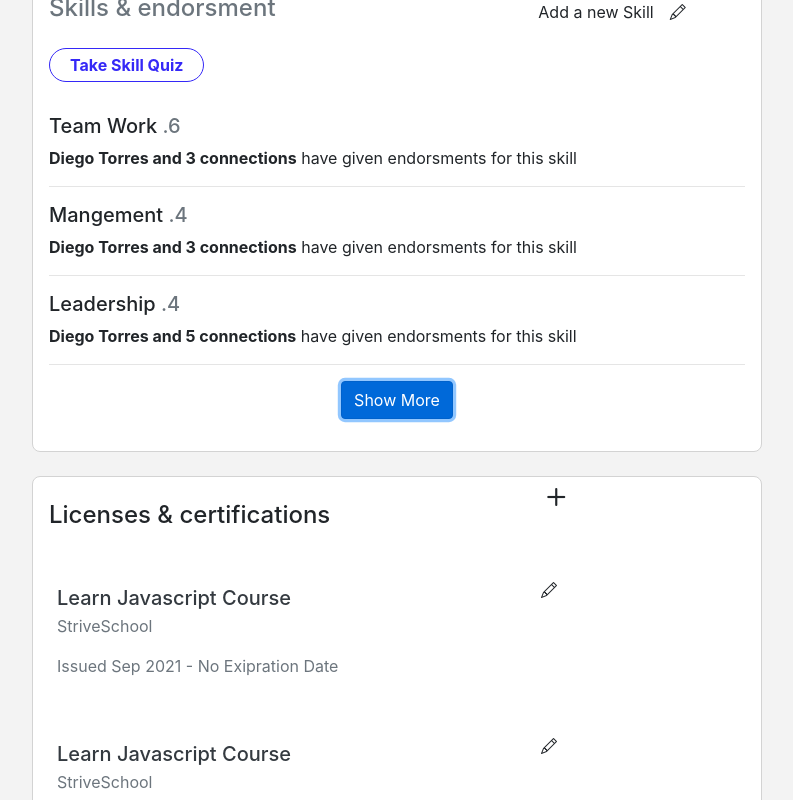
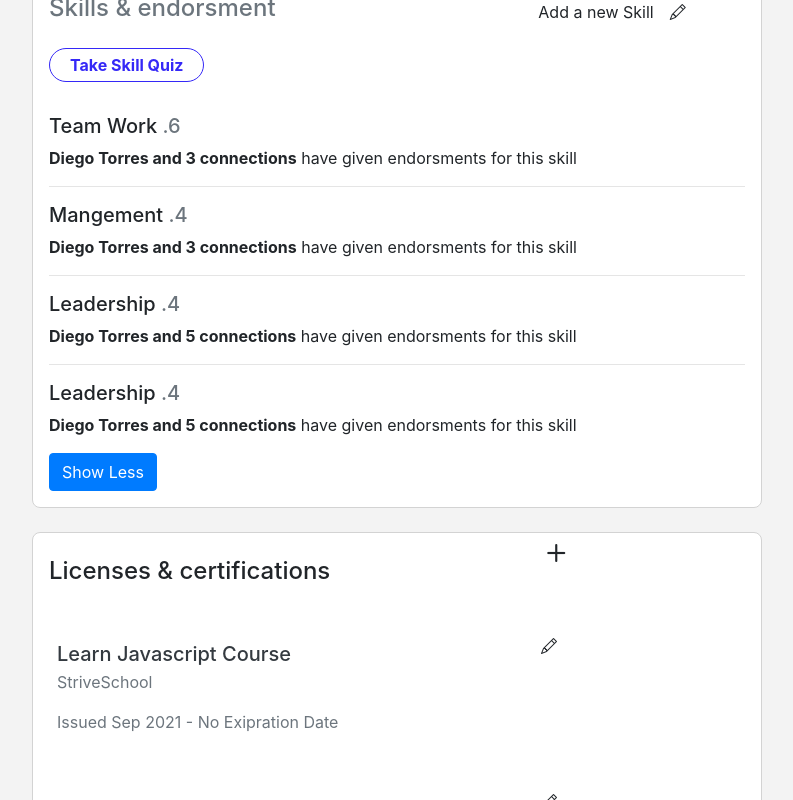
Before and after one commit to Asadbek01/linkedin-clone, a React (Create React App) app: page /profile in a window 1280 px wide. Both pictures are taken after a click on the button "Show More". Shown: the part 1197-1997 px from the top of the page, without its empty margins (53-846 px from the left). Built offline with nearby package versions, Linux system fonts and the light colour scheme; no server answers.

Commit message:
Show more Button works

```diff
--- a/src/Components/SkillDropDown.jsx
+++ b/src/Components/SkillDropDown.jsx
@@ -3,8 +3,11 @@ import DashboardItem from "./DashboardItem"
 import Row from "react-bootstrap/Row"
 import Col from "react-bootstrap/Col"
 import { Button } from "react-bootstrap"
+import { useState } from "react"
 
 const SkillDropDown = () => {
+  const [showMore, setShowMore] = useState(false)
+
   return (
     <div className="profile-sub-section mt-4">
       <Row className="align-items-center">
@@ -56,20 +59,19 @@ const SkillDropDown = () => {
             Show More<i class="bi bi-caret-down pl-2"></i>
             <span className="text-muted text-center"></span>
           </h6> */}
-          <p className=" text-center">
+
+          {!showMore && (
             <button
               className="btn btn-primary "
               type="button"
-              data-toggle="collapse"
-              data-target="#collapseExample"
-              aria-expanded="false"
-              aria-controls="collapseExample"
+              onClick={() => setShowMore(true)}
             >
               Show More
             </button>
-          </p>
-          <div className="collapse" id="collapseExample">
-            <div className="card card-body">
+          )}
+
+          {showMore && (
+            <>
               <h5>
                 Leadership <span className="text-muted">.4</span>
               </h5>
@@ -77,8 +79,15 @@ const SkillDropDown = () => {
                 <strong> Diego Torres and 5 connections</strong> have given
                 endorsments for this skill
               </p>
-            </div>
-          </div>
+              <button
+                className="btn btn-primary "
+                type="button"
+                onClick={() => setShowMore(false)}
+              >
+                Show Less
+              </button>
+            </>
+          )}
         </Col>
       </Row>
     </div>
```
